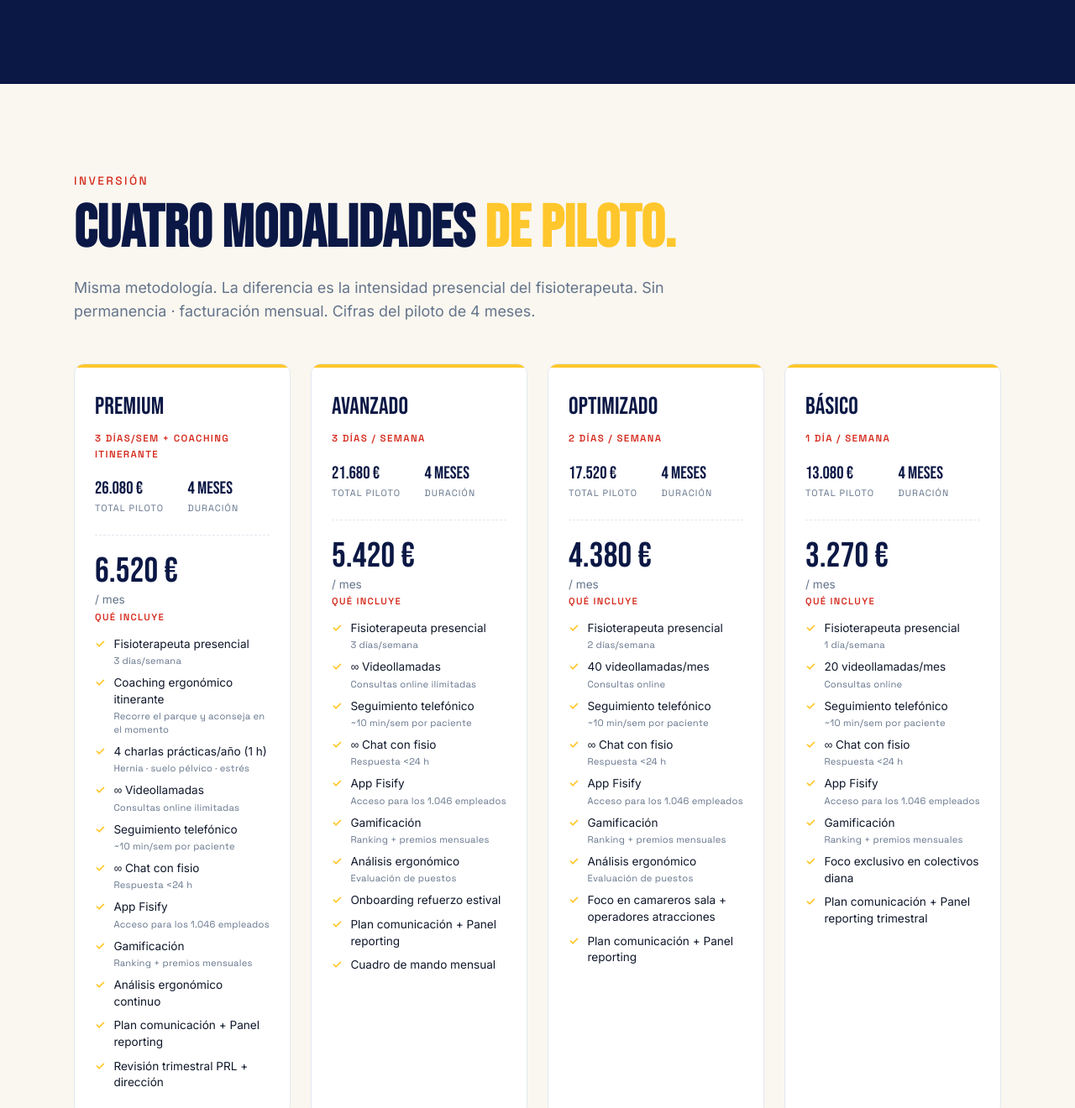
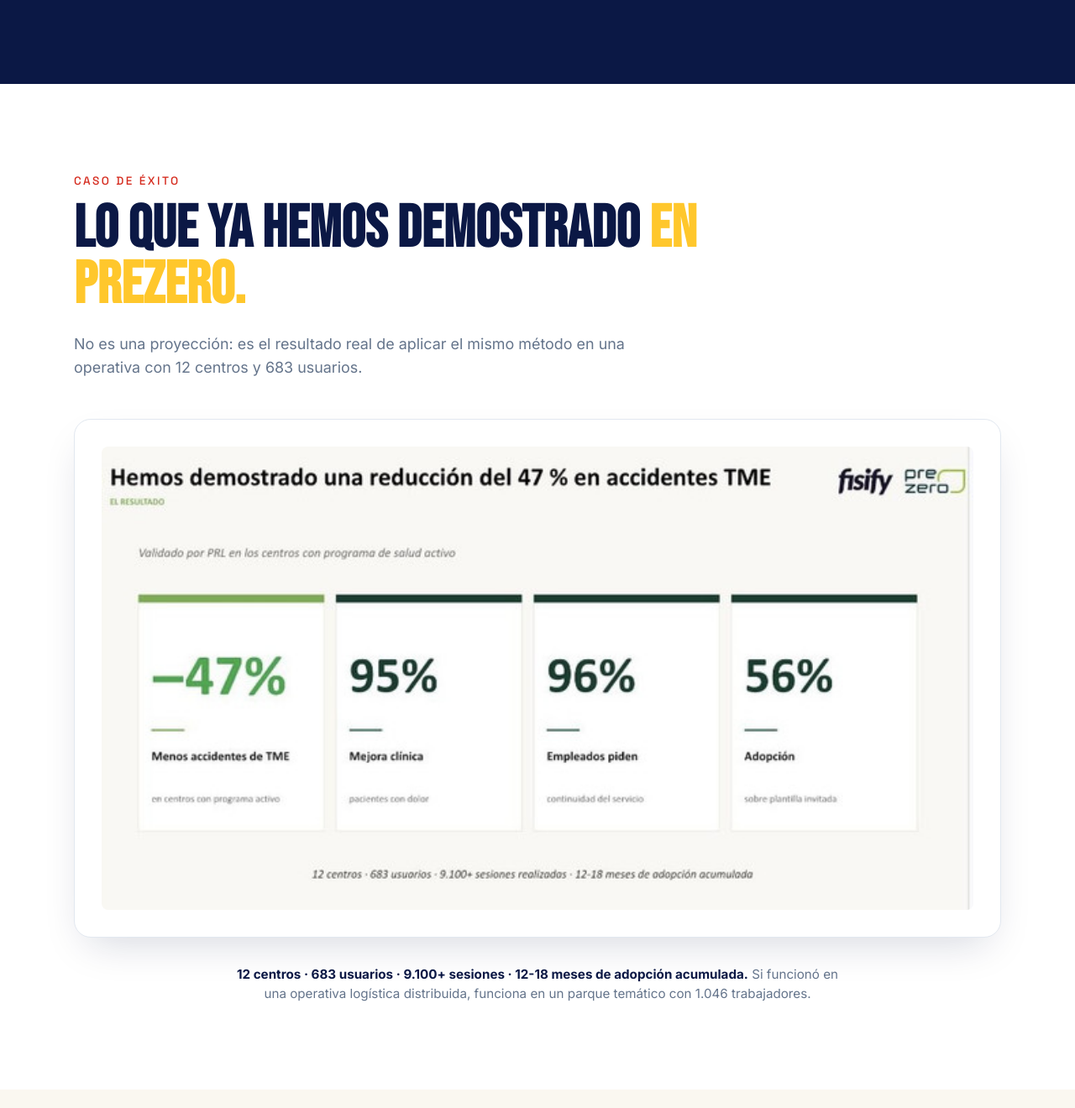
Before and after one commit to lorbegozo-arch/Parque-Warner-Madrid, a plain HTML site: page index.html in a window 1280 px wide. Shown: the part 10290-11610 px from the top of the page at 84% size. Drawn offline with Linux system fonts and the light colour scheme.

Commit message:
Add files via upload

```diff
--- a/index.html
+++ b/index.html
@@ -865,6 +865,23 @@
   </div>
 </section>
 
+<!-- 5.5 CASO DE ÉXITO PREZERO -->
+<section style="background: #fff;" id="prezero-case">
+  <div class="container">
+    <p class="section-num">Caso de éxito</p>
+    <h2 class="section-title">Lo que ya hemos demostrado <span class="y">en PreZero.</span></h2>
+    <p class="section-lead">No es una proyección: es el resultado real de aplicar el mismo método en una operativa con 12 centros y 683 usuarios.</p>
+
+    <div style="margin-top: 3rem; background: #fff; border: 1px solid var(--warner-line); border-radius: var(--radius-lg); padding: clamp(1.5rem, 2.5vw, 2rem); box-shadow: 0 20px 50px -16px rgba(11,24,69,0.18);">
+      <img src="prezero-case.jpg" alt="Caso PreZero · −47% accidentes TME, 95% mejora clínica, 96% continuidad, 56% adopción" style="width: 100%; height: auto; display: block; border-radius: 8px;" />
+    </div>
+
+    <p style="text-align: center; margin-top: 2rem; font-size: 0.95rem; color: var(--warner-gray); max-width: 740px; margin-left: auto; margin-right: auto; line-height: 1.55;">
+      <strong style="color: var(--warner-navy);">12 centros · 683 usuarios · 9.100+ sesiones · 12-18 meses de adopción acumulada.</strong> Si funcionó en una operativa logística distribuida, funciona en un parque temático con 1.046 trabajadores.
+    </p>
+  </div>
+</section>
+
 <!-- 6. INVERSIÓN (Pricing 4 tiers · 4 meses) -->
 <section class="inversion-bg">
   <div class="container">
```
